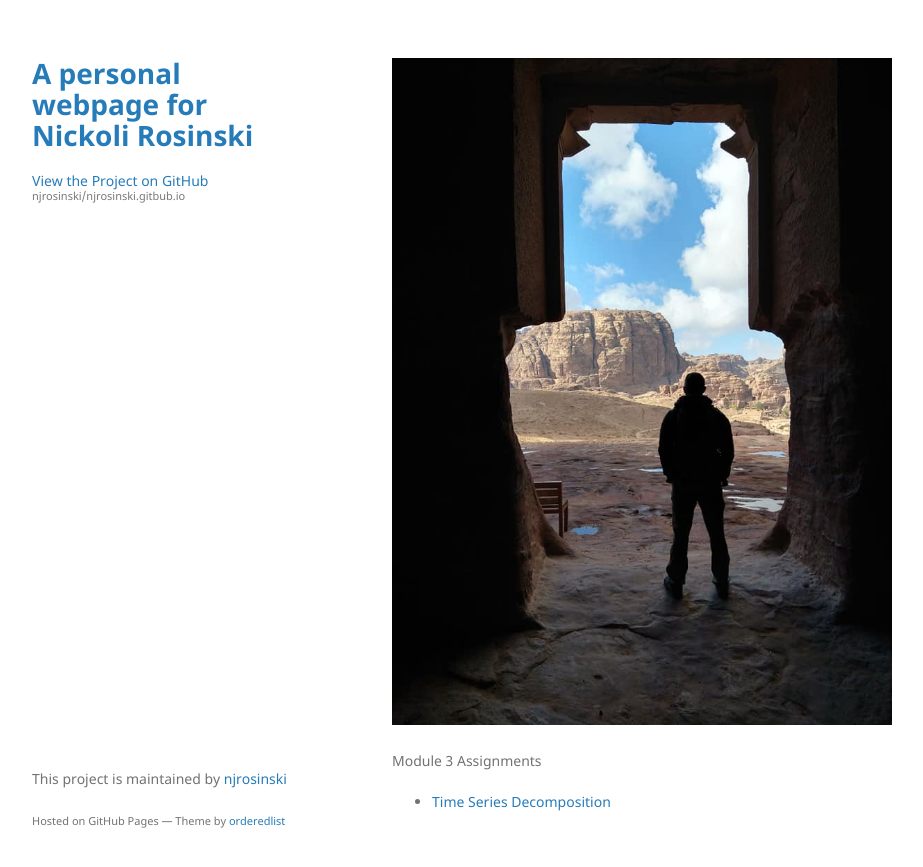
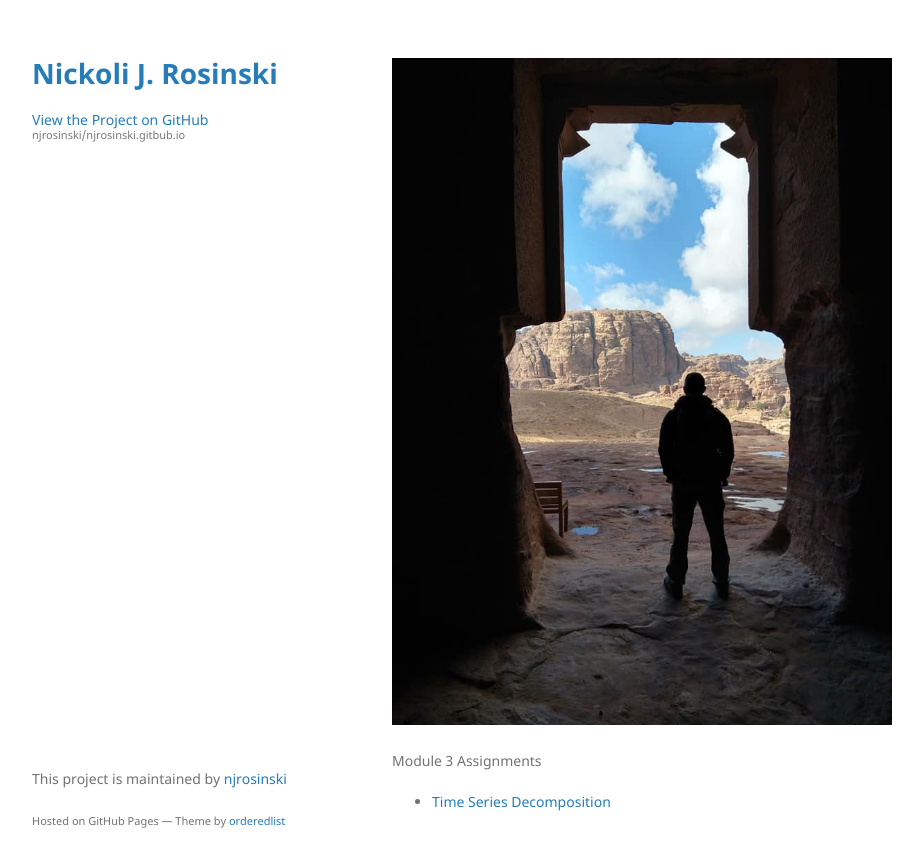
Before and after one commit to njrosinski/njrosinski.gitbub.io, a Jekyll site: the page built from index.md, in a window 1280 px wide. Shown: the top 867 px of the page, without its empty margins (178-1101 px from the left). Built offline with Jekyll 4.4.1, drawn with Linux system fonts in a browser that asks for light colours; our own code applies the rules of GitHub Pages for plain Markdown files.

Commit message:
Update _config.yml

```diff
--- a/_config.yml
+++ b/_config.yml
@@ -1,4 +1,4 @@
-title: A personal webpage for Nickoli Rosinski
+title: Nickoli J. Rosinski
 logo: false
 description: false
 show_downloads: false
```
